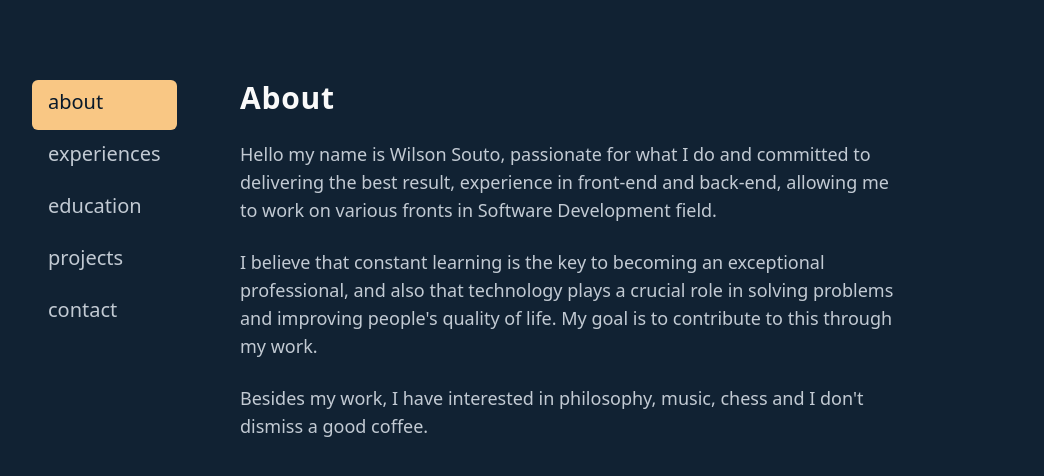
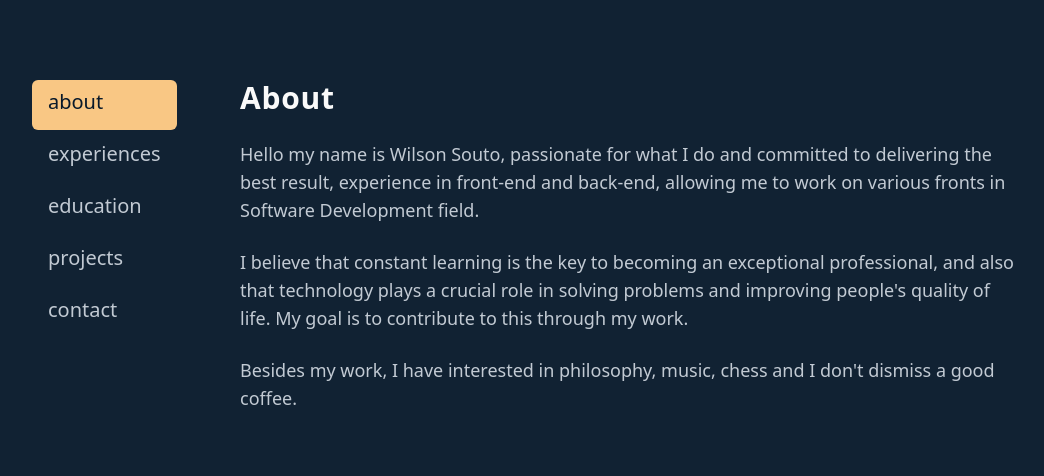
Before and after one commit to wilsonsouto/portfolio, a Next.js app: page / in a window 1280 px wide. Shown: the top 476 px of the page, without its empty margins (112-1156 px from the left). Built offline with nearby package versions, Linux system fonts and the light colour scheme.

Commit message:
Refactor the text to children prop in Paragraph component

```diff
--- a/src/components/layout/about.component.tsx
+++ b/src/components/layout/about.component.tsx
@@ -4,9 +4,18 @@ export default function About() {
   return (
     <>
       <Heading text='About' />
-      <Paragraph text='Hello my name is Wilson Souto, passionate for what I do and committed to delivering the best result, experience in front-end and back-end, allowing me to work on various fronts in Software Development field.' />
-      <Paragraph text="I believe that constant learning is the key to becoming an exceptional professional, and also that technology plays a crucial role in solving problems and improving people's quality of life. My goal is to contribute to this through my work." />
-      <Paragraph text="Besides my work, I have interested in philosophy, music, chess and I don't dismiss a good coffee." />
+      <Paragraph>
+        Hello my name is Wilson Souto, passionate for what I do and committed to delivering the best result, experience
+        in front-end and back-end, allowing me to work on various fronts in Software Development field.
+      </Paragraph>
+      <Paragraph>
+        I believe that constant learning is the key to becoming an exceptional professional, and also that technology
+        plays a crucial role in solving problems and improving people's quality of life. My goal is to contribute to
+        this through my work.
+      </Paragraph>
+      <Paragraph>
+        Besides my work, I have interested in philosophy, music, chess and I don't dismiss a good coffee.
+      </Paragraph>
     </>
   );
 }
--- a/src/components/typography/paragraph.component.tsx
+++ b/src/components/typography/paragraph.component.tsx
@@ -1,7 +1,9 @@
+import React from 'react';
+
 interface ParagraphProps {
-  text: string;
+  children: React.ReactNode;
 }
 
-export default function Paragraph({ text }: ParagraphProps) {
-  return <p className='w-10/12 text-lg text-neutral-300'>{text}</p>;
+export default function Paragraph({ children }: ParagraphProps) {
+  return <p className='relative w-full text-lg text-neutral-300'>{children}</p>;
 }
```
